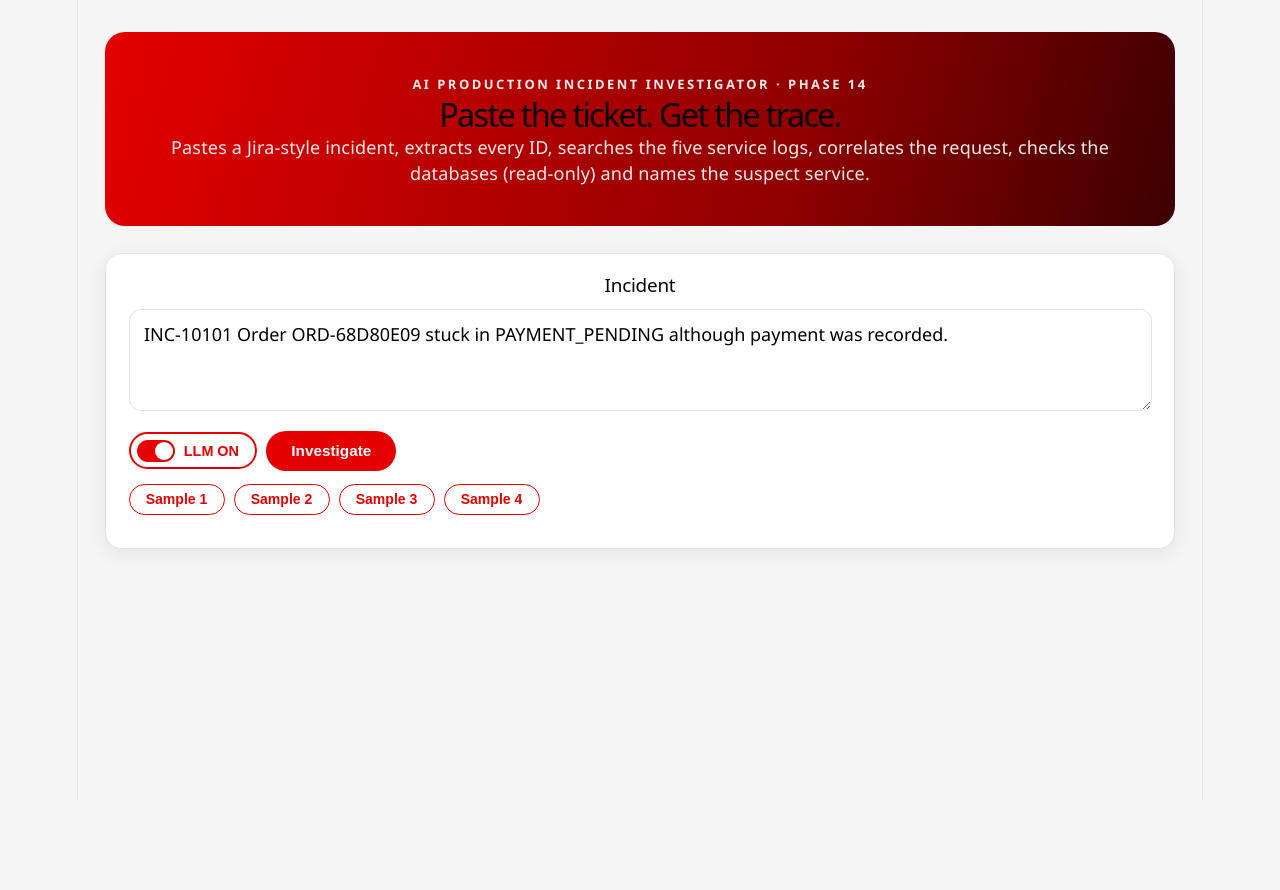
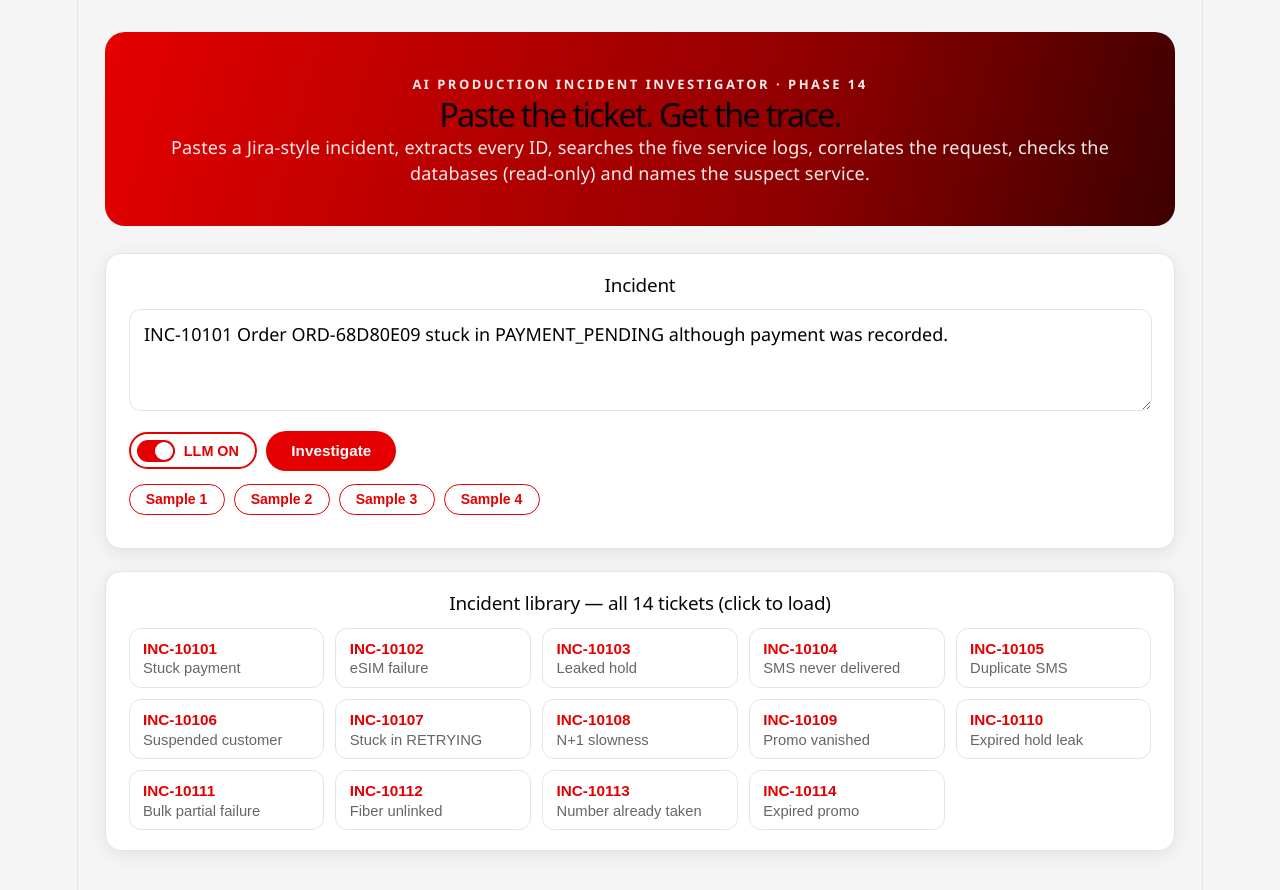
Before and after one commit to Sneha-15-2001/telecom-order-provisioning, a React app in the folder ai-investigator/frontend/: page / in a window 1280 px wide. Shown: the top 890 px of the page. Before the commit the page ends 800 px from the top, so only its background shows below. Built offline with nearby package versions, Linux system fonts and the light colour scheme; the HTML template or start-up script is replaced by a standard one.

Commit message:
Investigator UI: incident library with all 14 tickets

```diff
--- a/ai-investigator/frontend/src/App.css
+++ b/ai-investigator/frontend/src/App.css
@@ -114,3 +114,14 @@ pre.logs { max-height: 420px; overflow-y: auto; white-space: pre-wrap; }
 
 .logsrc { font-size: 0.78rem; }
 .logsrc li { margin-bottom: 0.2rem; }
+
+/* incident library */
+.ticket-grid { display: grid; gap: 0.6rem; grid-template-columns: repeat(auto-fill, minmax(180px, 1fr)); }
+.ticket {
+  display: flex; flex-direction: column; gap: 0.15rem; text-align: left;
+  border: 1.5px solid var(--line); background: #fff; border-radius: 12px;
+  padding: 0.6rem 0.75rem; cursor: pointer; font-size: 0.82rem;
+}
+.ticket strong { color: var(--red); font-size: 0.85rem; }
+.ticket span { color: var(--soft); }
+.ticket:hover { border-color: var(--red); box-shadow: 0 2px 10px rgba(228, 0, 0, 0.15); }
--- a/ai-investigator/frontend/src/App.jsx
+++ b/ai-investigator/frontend/src/App.jsx
@@ -8,6 +8,23 @@ const SAMPLES = [
   'INC-10102 eSIM provisioning PRV-D7AC40C1 FAILED for order 2.',
   'INC-10106 Order ORD-8495EEAF FAILED at validation: customer CUS-DEMO003 SUSPENDED.',
   'INC-10103 reservation RSV-22B3887F stuck ACTIVE for order 9999; MSISDN RES-B2979633 blocked RESERVED.',
+]
+
+const TICKETS = [
+  { id: 'INC-10101', title: 'Stuck payment', text: SAMPLES[0] },
+  { id: 'INC-10102', title: 'eSIM failure', text: SAMPLES[1] },
+  { id: 'INC-10103', title: 'Leaked hold', text: SAMPLES[3] },
+  { id: 'INC-10104', title: 'SMS never delivered', text: 'INC-10104 ORDER_COMPLETED SMS for order 2 never delivered although the order completed.' },
+  { id: 'INC-10105', title: 'Duplicate SMS', text: 'INC-10105 Duplicate ORDER_COMPLETED SMS for order 2 within a minute.' },
+  { id: 'INC-10106', title: 'Suspended customer', text: SAMPLES[2] },
+  { id: 'INC-10107', title: 'Stuck in RETRYING', text: 'INC-10107 Order ORD-475DC248 stuck in RETRYING after a failed payment, never revalidated.' },
+  { id: 'INC-10108', title: 'N+1 slowness', text: 'INC-10108 GET /api/orders is slow: N+1 selects on order_item, one per order in the page.' },
+  { id: 'INC-10109', title: 'Promo vanished', text: 'INC-10109 Promo FESTIVE10 vanished from order ORD-038A154B after modify; payable jumped.' },
+  { id: 'INC-10110', title: 'Expired hold leak', text: 'INC-10110 reservation RSV-C5396D47 can never confirm after TTL; SIM stuck RESERVED.' },
+  { id: 'INC-10111', title: 'Bulk partial failure', text: 'INC-10111 Bulk corporate order partially failed: 2 created, 1 item rejected (customerId null).' },
+  { id: 'INC-10112', title: 'Fiber unlinked', text: 'INC-10112 Broadband activation FAILED (MISSING_RESOURCE) although fiber port is reserved for order 7777.' },
+  { id: 'INC-10113', title: 'Number already taken', text: 'INC-10113 MSISDN 919000007771 refused for customer 2: already in use by customer 1.' },
+  { id: 'INC-10114', title: 'Expired promo', text: 'INC-10114 Promo EXPIRED5 rejected for order 76: outside validity window, flyer still circulating.' },
 ]
 
 function Pill({ tone, children }) {
@@ -75,6 +92,17 @@ export default function App() {
           ))}
         </div>
         {error && <div className="alert error">{error}</div>}
+      </section>
+
+      <section className="card">
+        <h2>Incident library — all {TICKETS.length} tickets (click to load)</h2>
+        <div className="ticket-grid">
+          {TICKETS.map((t) => (
+            <button key={t.id} className="ticket" onClick={() => { setText(t.text); setResult(null); window.scrollTo({ top: 0, behavior: 'smooth' }) }} title={t.text}>
+              <strong>{t.id}</strong><span>{t.title}</span>
+            </button>
+          ))}
+        </div>
       </section>
 
       {result && (
```
